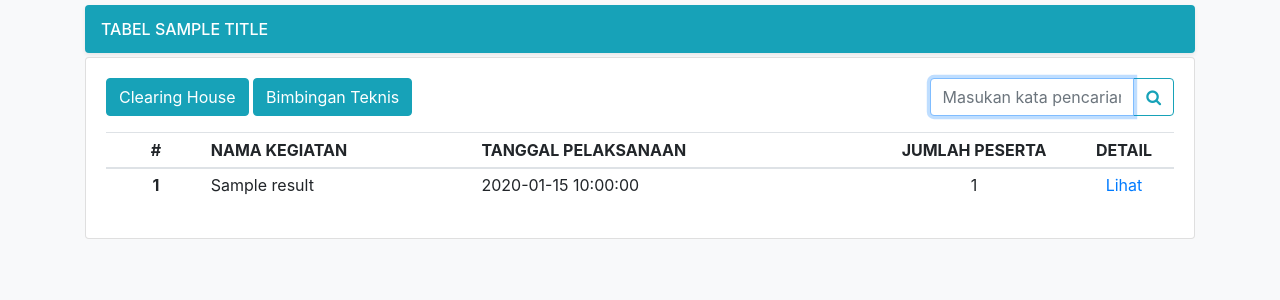
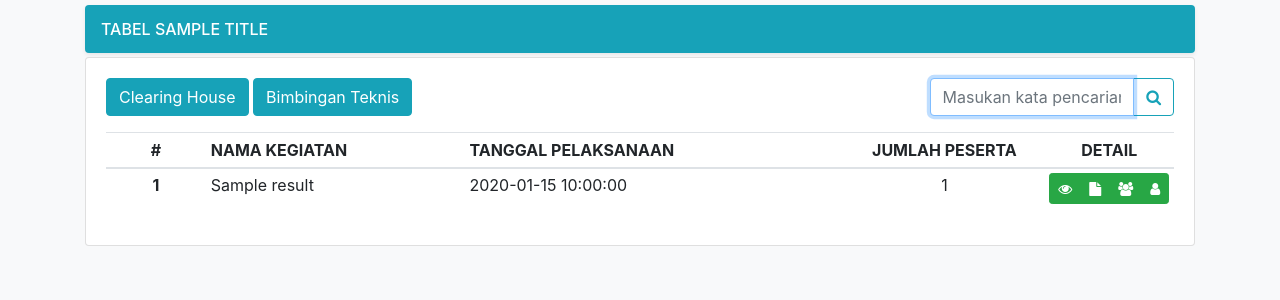
Before and after one commit to syahrulramadhan/spp, a CodeIgniter 4 app: the page made by app/Views/Kegiatan/index.php in a window 1280 px wide. Shown: the part 158-458 px from the top of the page. Run offline with PHP 8.4 and a stand-in for CodeIgniter, Linux system fonts and the light colour scheme; the template is opened without the code that fills it: most values are stand-ins (such as "Sample title", 1, 10 or a date in 2020); data that the repository does not hold is empty; some libraries are stand-ins or nearby versions.

Commit message:
penambahan button action pada daftar kegiatan

```diff
--- a/app/Views/Kegiatan/index.php
+++ b/app/Views/Kegiatan/index.php
@@ -65,6 +65,20 @@
                         <td><?= $rows['tanggal_pelaksanaan']; ?></td>
                         <td class="text-center"><?= ($rows['jumlah_pelayanan']) ? $rows['jumlah_pelayanan'] : 0; ?></td>
                         <td class="text-center">
+                            <div class="btn-group">
+                                <a href="<?= base_url('kegiatan/' . $rows['id']); ?>" class="btn btn-sm btn-success">
+                                    <i class="fa fa-eye"></i>
+                                </a>
+                                <a href="<?= base_url('kegiatan/' . $rows['id'] . '/materi'); ?>" class="btn btn-sm btn-success">
+                                    <i class="fa fa-file"></i>
+                                </a>
+                                <a href="<?= base_url('kegiatan/' . $rows['id'] . '/' . $rows['jenis_advokasi_id'] . '/pelayanan'); ?>" class="btn btn-sm btn-success">
+                                    <i class="fa fa-users"></i>
+                                </a>
+                                <a href="<?= base_url('kegiatan/' . $rows['id'] . '/narasumber'); ?>" class="btn btn-sm btn-success">
+                                    <i class="fa fa-user"></i>
+                                </a>
+                            </div>
                             <?php /*
                             <div class="btn-group" role="group">
                                 <button id="btnGroupDrop1" type="button" class="btn btn-primary dropdown-toggle" data-toggle="dropdown" aria-haspopup="true" aria-expanded="false">
@@ -89,7 +103,7 @@
                                 </div>
                             </div>
                             */ ?>
-                            <a class="text-decoration-none" href="kegiatan/<?= $rows['id']; ?>">Lihat</a>
+                            <!--<a class="text-decoration-none" href="kegiatan/<?= $rows['id']; ?>">Lihat</a>-->
                         </td>
                     </tr>
                     <?php endforeach; ?>
--- a/app/Views/KegiatanMateri/index.php
+++ b/app/Views/KegiatanMateri/index.php
@@ -38,11 +38,11 @@
                     <div class="form-group row">
                         <?php echo form_label('File', 'kegiatan_materi', ['class' => 'col-sm-2 col-form-label']); ?>
                         <div class="col-sm-10">
-                            <?php if($result['kegiatan_materi']){ ?>
+                            <?php /* if($result['kegiatan_materi']){ ?>
                             <div class="row">
                                 <div class="col-3"><img src="<?php echo base_url('uploads/kegiatan/'.$result['kegiatan_materi']) ?>" class="img-thumbnail"></div>
                             </div>
-                            <?php } ?>
+                            <?php } */ ?>
                             <?php echo form_upload('kegiatan_materi', ""); ?>
                             <div>
                                 <small style="color:red">*.pdf, *.doc, *.docx, *.ppt, *.pptx (Max 2MB)</small>
```
